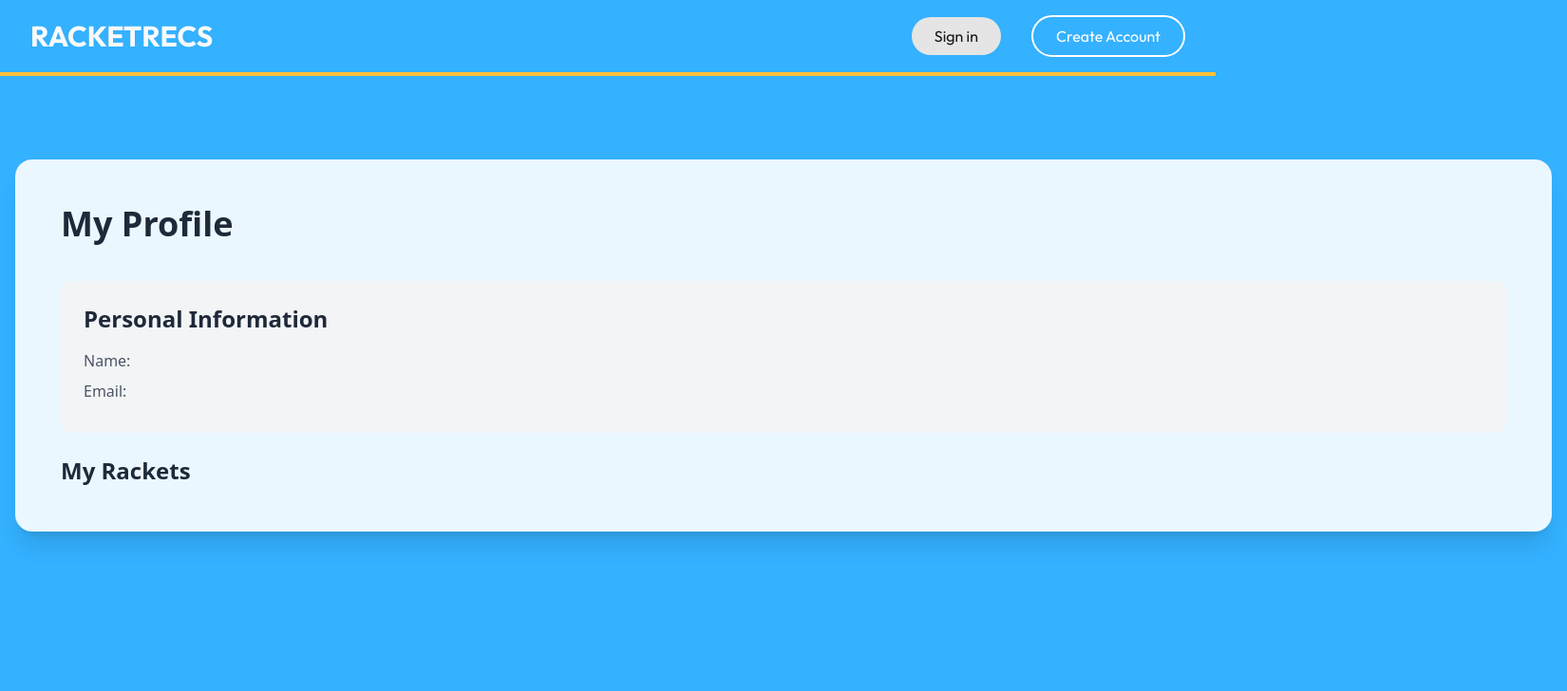
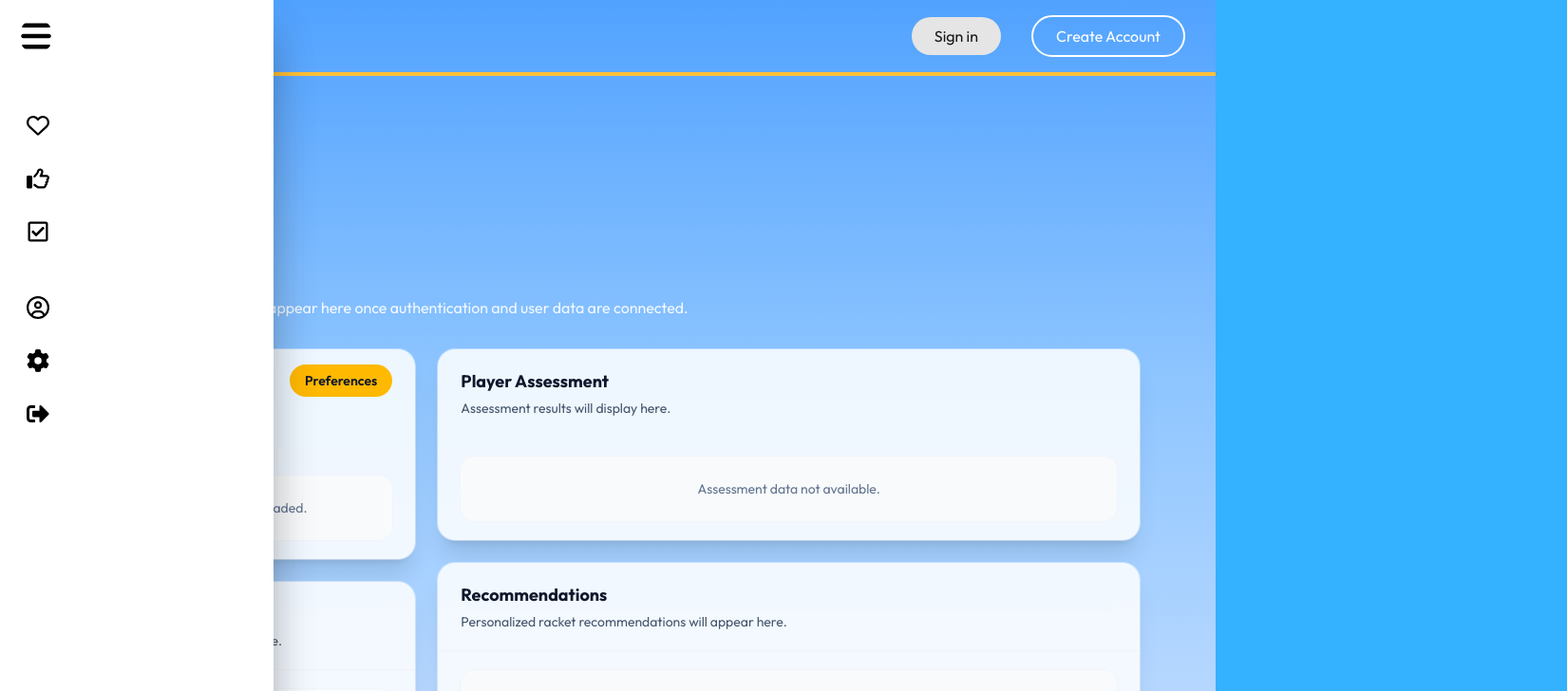
Before and after one commit to AkeemMeade/RacketRecs, a Next.js app: page /profile in a window 1280 px wide. Shown: the top 728 px of the page at 95% size, 1650 px wide, since content can reach past the window. Built offline with nearby package versions, Linux system fonts and the light colour scheme.

Commit message:
profile page navbar

```diff
--- /dev/null
+++ b/app/favorites/page.tsx
@@ -0,0 +1,8 @@
+export default function FavoritesPage() {
+  return (
+    <div className="ml-20 p-10">
+      <h1 className="text-3xl font-bold">Favorites</h1>
+      <p className="text-gray-600 mt-4">Your favorite rackets will appear here.</p>
+    </div>
+  );
+}
--- a/app/layout.tsx
+++ b/app/layout.tsx
@@ -2,6 +2,8 @@ import type { Metadata } from "next";
 import { Geist, Geist_Mono } from "next/font/google";
 import "./globals.css";
 import { Navbar } from "@/components/Navbar";
+import { NavbarProvider } from "@/components/ui/navbar-context";
+import { SideNavbar } from "@/components/SideNavbar";
 
 const geistSans = Geist({
   variable: "--font-geist-sans",
@@ -28,8 +30,13 @@ export default function RootLayout({
       <body
         className={`${geistSans.variable} ${geistMono.variable} antialiased`}
       >
-        <Navbar/>
-        {children}
+        <NavbarProvider>
+          <SideNavbar />
+          <Navbar />
+          <main className="pt-16">
+            {children}
+          </main>
+        </NavbarProvider>
       </body>
     </html>
   );
--- a/app/profile/page.tsx
+++ b/app/profile/page.tsx
@@ -1,28 +1,123 @@
+import { SideNavbar } from "@/components/SideNavbar";
+import { Outfit } from "next/font/google";
+
+import Link from "next/link";
+
+const outfit = Outfit({
+  subsets: ["latin"],
+  weight: ["300", "400", "500", "700"],
+});
+
+function SectionCard({
+  title,
+  subtitle,
+  children,
+  right,
+}: {
+  title: string;
+  subtitle?: string;
+  children: React.ReactNode;
+  right?: React.ReactNode;
+}) {
+  return (
+    <div className="rounded-2xl bg-white/85 shadow-xl ring-1 ring-white/40 backdrop-blur-md">
+      <div className="flex items-start justify-between gap-4 border-b border-slate-100 px-6 py-5">
+        <div>
+          <h2 className="text-lg font-extrabold text-slate-900">{title}</h2>
+          {subtitle && (
+            <p className="mt-1 text-sm text-slate-600">{subtitle}</p>
+          )}
+        </div>
+
+        {right && <div className="shrink-0">{right}</div>}
+      </div>
+
+      <div className="px-6 py-5">{children}</div>
+    </div>
+  );
+}
+
 export default function ProfilePage() {
   return (
-    <div className="mt-10 w-[1650px] mx-auto px-4 py-12">
-      <div className="bg-white/90 backdrop-blur-sm rounded-2xl shadow-xl p-12">
-        <div className="flex justify-between items-center mb-10">
-          <h1 className="text-4xl font-bold text-gray-800">My Profile</h1>
-        </div>
+    <>
+    <SideNavbar></SideNavbar>
+    <main className={`${outfit.className} min-h-screen`}>
 
-        <p className="text-gray-600 mb-6">
-        </p>
-
-        <div className="bg-gray-100 rounded-lg p-6 mb-6">
-          <h2 className="text-2xl font-semibold text-gray-800 mb-4">
-            Personal Information
-          </h2>
-          <p className="text-gray-600 mb-2">
-            Name:
-          </p>
-          <p className="text-gray-600 mb-2">
-            Email:
+      <div className="fixed inset-0 bg-gradient-to-b from-blue-400 via-blue-300 to-blue-200 -z-10" />
+      <div className="mx-auto w-full max-w-6xl px-4 py-10"></div>
+      <div className="mx-auto w-full max-w-6xl px-4 py-10">
+        {/* Header */}
+        <div className="mb-8">
+          <h1 className="text-4xl font-black tracking-tight text-white drop-shadow-sm">
+            My Profile
+          </h1>
+          <p className="mt-2 max-w-2xl text-white/90">
+            Your account dashboard will appear here once authentication and
+            user data are connected.
           </p>
         </div>
 
-        <h2 className="text-2xl font-semibold text-gray-800">My Rackets</h2>
+        <div className="grid grid-cols-1 gap-6 lg:grid-cols-3">
+          {/* Left Column */}
+          <div className="lg:col-span-1 space-y-6">
+            <SectionCard
+              title="Personal Information"
+              subtitle="User details will populate here."
+                right={
+                <Link
+                  href="/preferences"
+                  className="rounded-full bg-amber-400 px-4 py-2 text-sm font-semibold text-slate-900 hover:bg-amber-300"
+                >
+                  Preferences
+                </Link>
+              }
+            >
+              <div className="rounded-xl bg-slate-50 px-4 py-6 text-center ring-1 ring-slate-100">
+                <p className="text-sm text-slate-500">
+                  No user data loaded.
+                </p>
+              </div>
+            </SectionCard>
+
+            <SectionCard
+              title="Favorites"
+              subtitle="Saved rackets will appear here."
+            >
+              <div className="rounded-xl bg-slate-50 px-4 py-6 text-center ring-1 ring-slate-100">
+                <p className="text-sm text-slate-500">
+                  No favorites yet.
+                </p>
+              </div>
+            </SectionCard>
+          </div>
+
+          {/* Right Column */}
+          <div className="lg:col-span-2 space-y-6">
+            <SectionCard
+              title="Player Assessment"
+              subtitle="Assessment results will display here."
+            >
+              <div className="rounded-xl bg-slate-50 px-4 py-6 text-center ring-1 ring-slate-100">
+                <p className="text-sm text-slate-500">
+                  Assessment data not available.
+                </p>
+              </div>
+            </SectionCard>
+
+            <SectionCard
+              title="Recommendations"
+              subtitle="Personalized racket recommendations will appear here."
+            >
+              <div className="rounded-xl bg-slate-50 px-4 py-6 text-center ring-1 ring-slate-100">
+                <p className="text-sm text-slate-500">
+                  No recommendations yet.
+                </p>
+              </div>
+            </SectionCard>
+          </div>
+        </div>
       </div>
-    </div>
+    </main>
+    </>
   );
 }
--- a/app/rackets/[id]/page.tsx
+++ b/app/rackets/[id]/page.tsx
@@ -27,6 +27,7 @@ export default function RacketDetails({
   const [racket, setRacket] = useState<any>(null);
   const [loading, setLoading] = useState(true);
 
+  // fetch rackets
   useEffect(() => {
     async function fetchRacket() {
       const { data } = await supabase
--- a/app/rackets/page.tsx
+++ b/app/rackets/page.tsx
@@ -87,6 +87,7 @@ export default function RacketsPage() {
     selectedWeightRanges,
   ]);
 
+  // get rackets from api route
   const fetchRackets = async () => {
     try {
       setLoading(true);
--- a/components/Navbar.tsx
+++ b/components/Navbar.tsx
@@ -1,5 +1,8 @@
+"use client";
+
 import Link from "next/link";
 import { Outfit } from "next/font/google";
+import { useNavbar } from "./ui/navbar-context";
 
 const outfit = Outfit({
   subsets: ["latin"],
@@ -7,11 +10,13 @@ const outfit = Outfit({
 });
 
 export function Navbar() {
+  const { open } = useNavbar();
   return (
     <>
       {/* Nav bar */}
-      <nav className={`${outfit.className} flex justify-between items-center px-8 py-4 bg-transparent `}>
-        <Link className="font-extrabold text-3xl uppercase" href="/">
+      <nav className={`${outfit.className} flex justify-between items-center px-8 py-4 bg-transparent transition-all duration-300 z-40`}
+>
+        <Link className="font-extrabold text-3xl uppercase ml-15" href="/">
           RacketRecs
         </Link>
         <div className="flex items-center gap-8">
@@ -31,7 +36,9 @@ export function Navbar() {
       </nav>
 
       {/*Nav bar separator*/}
-      <div className="w-full h-1 bg-[#FFC038]"></div>
+      <div
+        className="right-0 h-1 bg-[#FFC038] transition-all duration-300 z-40"
+        style={{ left: open ? "18rem" : "5rem", top: "60px" }}></div>
     </>
   );
 }
--- /dev/null
+++ b/components/SideNavbar.tsx
@@ -0,0 +1,69 @@
+"use client";
+import Link from "next/link";
+import React from "react";
+import { FaBars } from "react-icons/fa6";
+import { Outfit } from "next/font/google";
+import { useNavbar } from "./ui/navbar-context";
+import { FaRegCircleUser } from "react-icons/fa6";
+import { FaRegHeart } from "react-icons/fa6";
+import { FaRegThumbsUp } from "react-icons/fa6";
+import { FaRegCheckSquare } from "react-icons/fa";
+import { FaGear } from "react-icons/fa6";
+import { FaSignOutAlt } from "react-icons/fa";
+
+const Menus = [
+  { title: "favorites", href: "/favorites", icon: <FaRegHeart size={24} /> },
+  { title: "Recommendations", href: "/rackets", icon: <FaRegThumbsUp size={24} /> },
+  { title: "Assessments", href: "/assessment", icon: <FaRegCheckSquare size={24} /> },
+
+  { title: "Profile", spacing: true, href: "/profile", icon: <FaRegCircleUser size={24} /> },
+  { title: "Preferences", href: "/settings", icon: <FaGear size={24} /> },
+  { title: "Sign Out", href: "/sign-out", icon: <FaSignOutAlt size={24} /> },
+];
+
+const outfit = Outfit({
+  subsets: ["latin"],
+  weight: ["300", "400", "500", "600", "700"],
+});
+
+export function SideNavbar() {
+  const { open, setOpen } = useNavbar();
+
+  return (
+    <div className="flex">
+      <div
+      // bg-gradient-to-b from-amber-400 to-amber-300
+        className={`fixed top-0 left-0 bg-white h-screen p-5 pt-8 transition-all duration-300 ${open ? "w-72" : "w-20"} z-50 shadow-2xl`}
+      >
+
+        {/* hamburger menu */}
+        <FaBars
+        // bg-amber-400 border border-amber-400
+          className={`bg-white text-black text-4xl rounded-full absolute top-5 cursor-pointer`}
+          onClick={() => setOpen(!open)}
+        />
+
+        <ul className="pt-20 z-30">
+          {Menus.map((menu, index) => (
+            <>
+              <li
+                key={index}
+                className={` ${outfit.className} text-black     font-semibold p-2 flex hover:bg-amber-500 rounded-lg
+                 cursor-pointer gap-x-4 items-center transition-all duration-50 mb-4 ${menu.spacing ? "mt-10" : ""} ${open ? "justify-start" : "justify-center"}`}
+              >
+                <Link href={menu.href} className="flex w-full">
+                  {/* menu.icon */}
+                  <span>
+                    {menu.icon}
+                  </span>
+
+                  <span className={`ml-2 ${open ? "block" : "hidden"} ${outfit.className} text-white`}>{menu.title}</span>
+                </Link>
+              </li>
+            </>
+          ))}
+        </ul>
+      </div>
+    </div>
+  );
+}
--- /dev/null
+++ b/components/ui/navbar-context.tsx
@@ -0,0 +1,15 @@
+"use client";
+import React, { createContext, useContext, useState } from "react";
+
+const NavbarContext = createContext({ open: true, setOpen: (_: boolean) => {} });
+
+export function NavbarProvider({ children }: { children: React.ReactNode }) {
+  const [open, setOpen] = useState(true);
+  return (
+    <NavbarContext.Provider value={{ open, setOpen }}>
+      {children}
+    </NavbarContext.Provider>
+  );
+}
+
+export const useNavbar = () => useContext(NavbarContext);
--- a/package.json
+++ b/package.json
@@ -25,6 +25,7 @@
     "react": "19.2.0",
     "react-dom": "19.2.0",
     "react-hook-form": "^7.68.0",
+    "react-icons": "^5.5.0",
     "tailwind-merge": "^3.4.0",
     "zod": "^4.1.13"
   },
```
Also changed, not shown: 1 other file (tests, documents, lock files or other folders).
